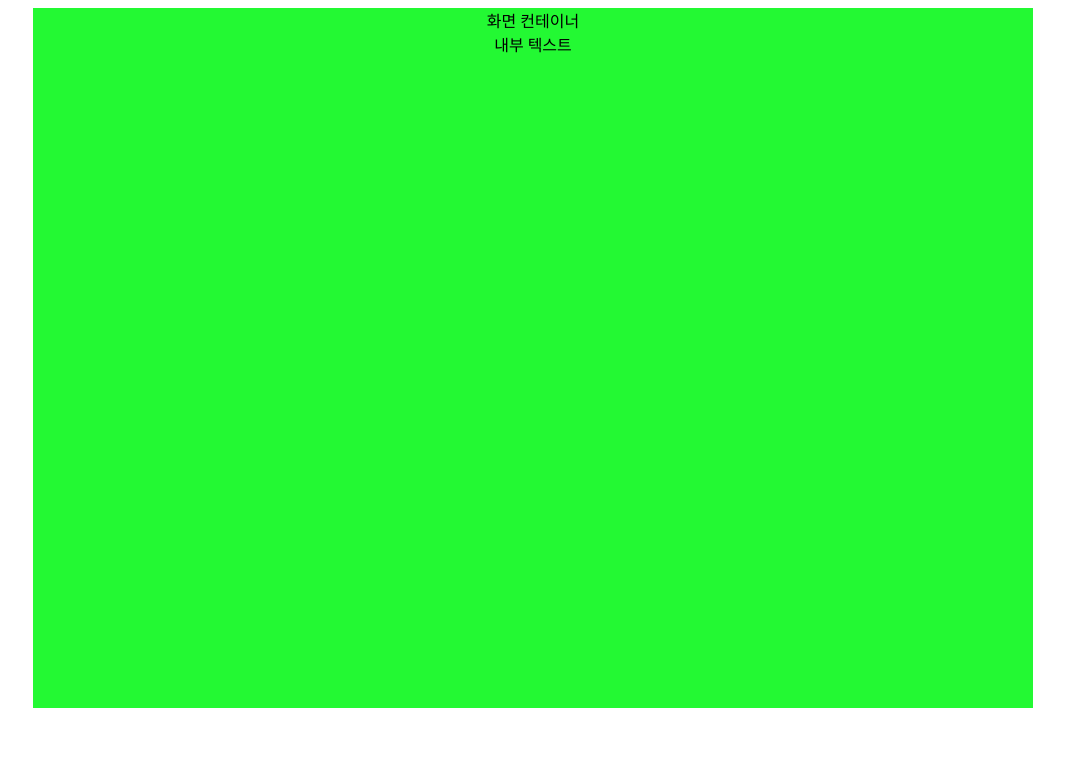
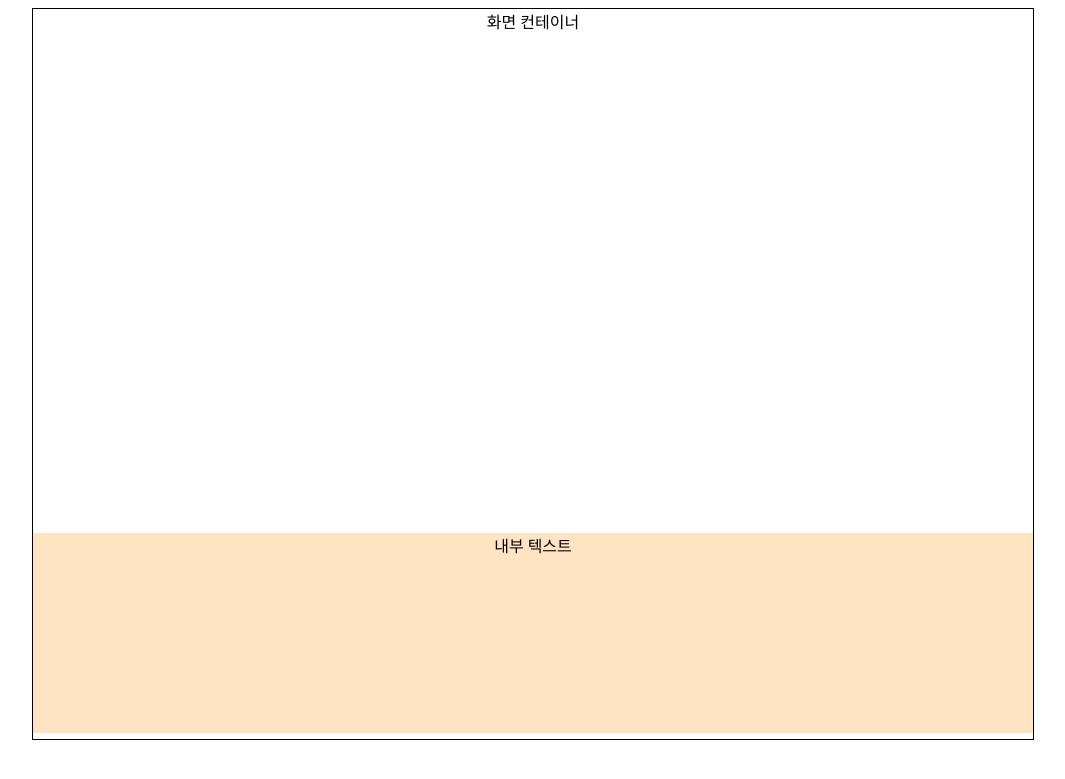
Before and after one commit to rha6780/Backend_Developer_Discovery, a Django app: page /main/ in a window 1280 px wide. Shown: the top 779 px of the page, without its empty margins (107-1172 px from the left). Run offline with Django 4.2, Linux system fonts and the light colour scheme.

Commit message:
화면 기초 css 및 구성 변경

```diff
--- a/studysite/static/css/main.css
+++ b/studysite/static/css/main.css
@@ -6,8 +6,16 @@
 
 .container {
     width: 1000px;
-    height: 700px;
+    height: 730px;
     margin: 0px auto;
     text-align: center;
-    background-color: #23F933;
+    border-color: black;
+    border: 1px solid;
 }
+
+.text-area {
+    position: relative;
+    height: 200px;
+    top: 500px;
+    background-color: bisque;
+}
--- a/studysite/templates/main/index.html
+++ b/studysite/templates/main/index.html
@@ -10,9 +10,9 @@
     <link rel="stylesheet" href="{% static 'css/main.css' %}">
 </head>
 <body>
-    <div class='container'>
+    <div class="container">
         화면 컨테이너
-        <div>내부 텍스트</div>
+        <div class="text-area">내부 텍스트</div>
     </div>
     <script type="text/javascript" src="static/js/ruby_story.js"></script>
 </body>
```
